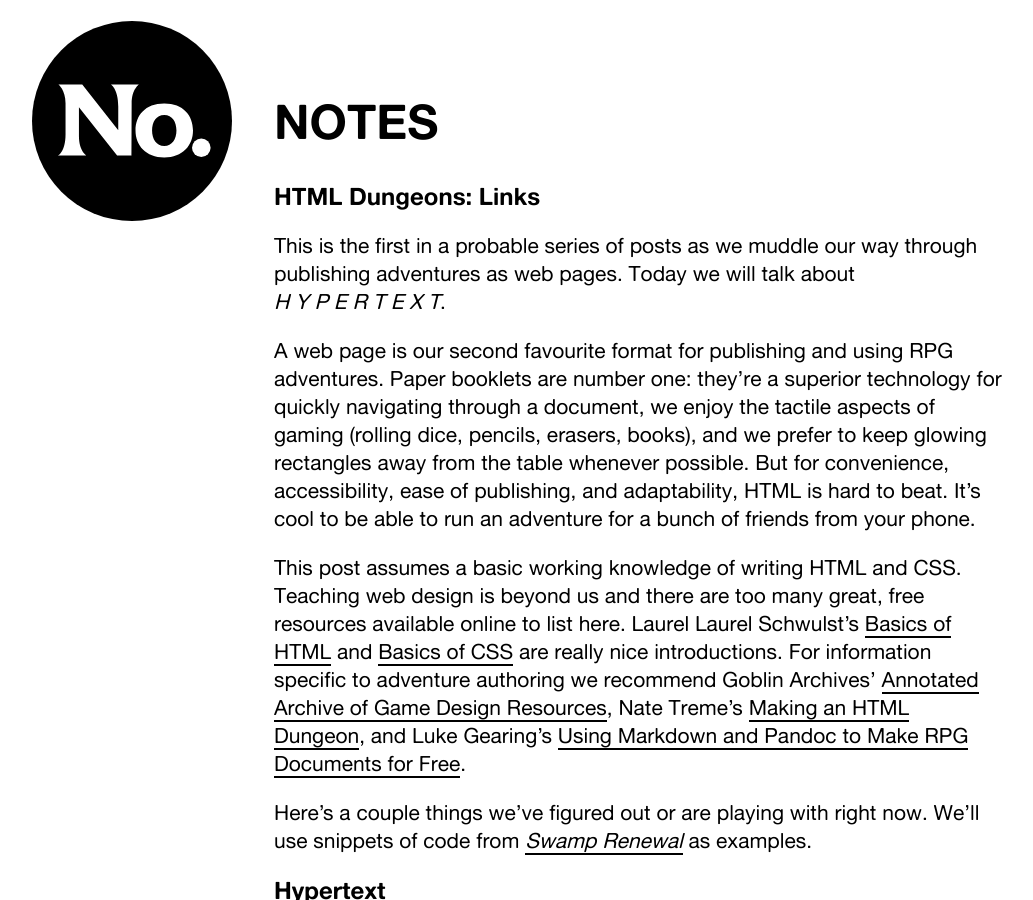
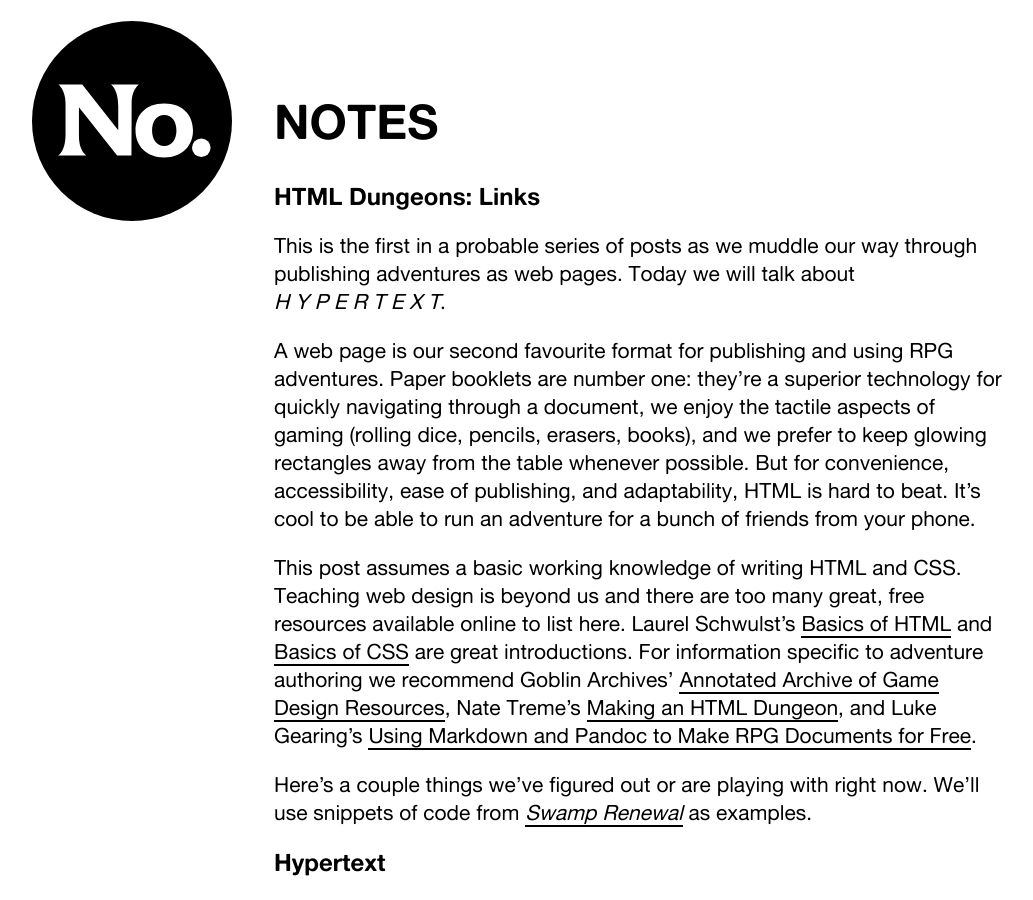
Before and after one commit to numbered-works/numbered-works.github.io, a Jekyll site: the page built from _posts/2022-03-08-html-dungeons-links.md, in a window 1280 px wide and 900 px high. Shown: the whole window, without its empty margins (122-1155 px from the left). Built offline with Jekyll 4.4.1, drawn with Linux system fonts in a browser that asks for light colours; some web fonts are replaced.

Commit message:
typo fix

```diff
--- a/_posts/2022-03-08-html-dungeons-links.md
+++ b/_posts/2022-03-08-html-dungeons-links.md
@@ -11,7 +11,7 @@
 
 A web page is our second favourite format for publishing and using RPG adventures. Paper booklets are number one: they're a superior technology for quickly navigating through a document, we enjoy the tactile aspects of gaming (rolling dice, pencils, erasers, books), and we prefer to keep glowing rectangles away from the table whenever possible. But for convenience, accessibility, ease of publishing, and adaptability, HTML is hard to beat. It's cool to be able to run an adventure for a bunch of friends from your phone.
 
-This post assumes a basic working knowledge of writing HTML and CSS. Teaching web design is beyond us and there are too many great, free resources available online to list here. Laurel Laurel Schwulst's [Basics of HTML](https://www.youtube.com/watch?v=CkzbI1Tv_rQ&t=104s) and [Basics of CSS](https://www.youtube.com/watch?v=BUZIaTHm_oE) are really nice introductions. For information specific to adventure authoring we recommend Goblin Archives' [Annotated Archive of Game Design Resources](https://goblinarchives.github.io/LiminalHorror/Game%20Design/Programs/#markdown), Nate Treme's [Making an HTML Dungeon](https://www.youtube.com/watch?v=TRZ2w36wJi0&ab_channel=NateTreme), and Luke Gearing's [Using Markdown and Pandoc to Make RPG Documents for Free](https://lukegearing.blot.im/using-markdown-and-pandoc-to-make-rpg-documents-for-free).
+This post assumes a basic working knowledge of writing HTML and CSS. Teaching web design is beyond us and there are too many great, free resources available online to list here.  Laurel Schwulst's [Basics of HTML](https://www.youtube.com/watch?v=CkzbI1Tv_rQ&t=104s) and [Basics of CSS](https://www.youtube.com/watch?v=BUZIaTHm_oE) are great introductions. For information specific to adventure authoring we recommend Goblin Archives' [Annotated Archive of Game Design Resources](https://goblinarchives.github.io/LiminalHorror/Game%20Design/Programs/#markdown), Nate Treme's [Making an HTML Dungeon](https://www.youtube.com/watch?v=TRZ2w36wJi0&ab_channel=NateTreme), and Luke Gearing's [Using Markdown and Pandoc to Make RPG Documents for Free](https://lukegearing.blot.im/using-markdown-and-pandoc-to-make-rpg-documents-for-free).
 
 Here's a couple things we've figured out or are playing with right now. We'll use snippets of code from *[Swamp Renewal](https://numbered.works/swamp-renewal)* as examples.
 
```
